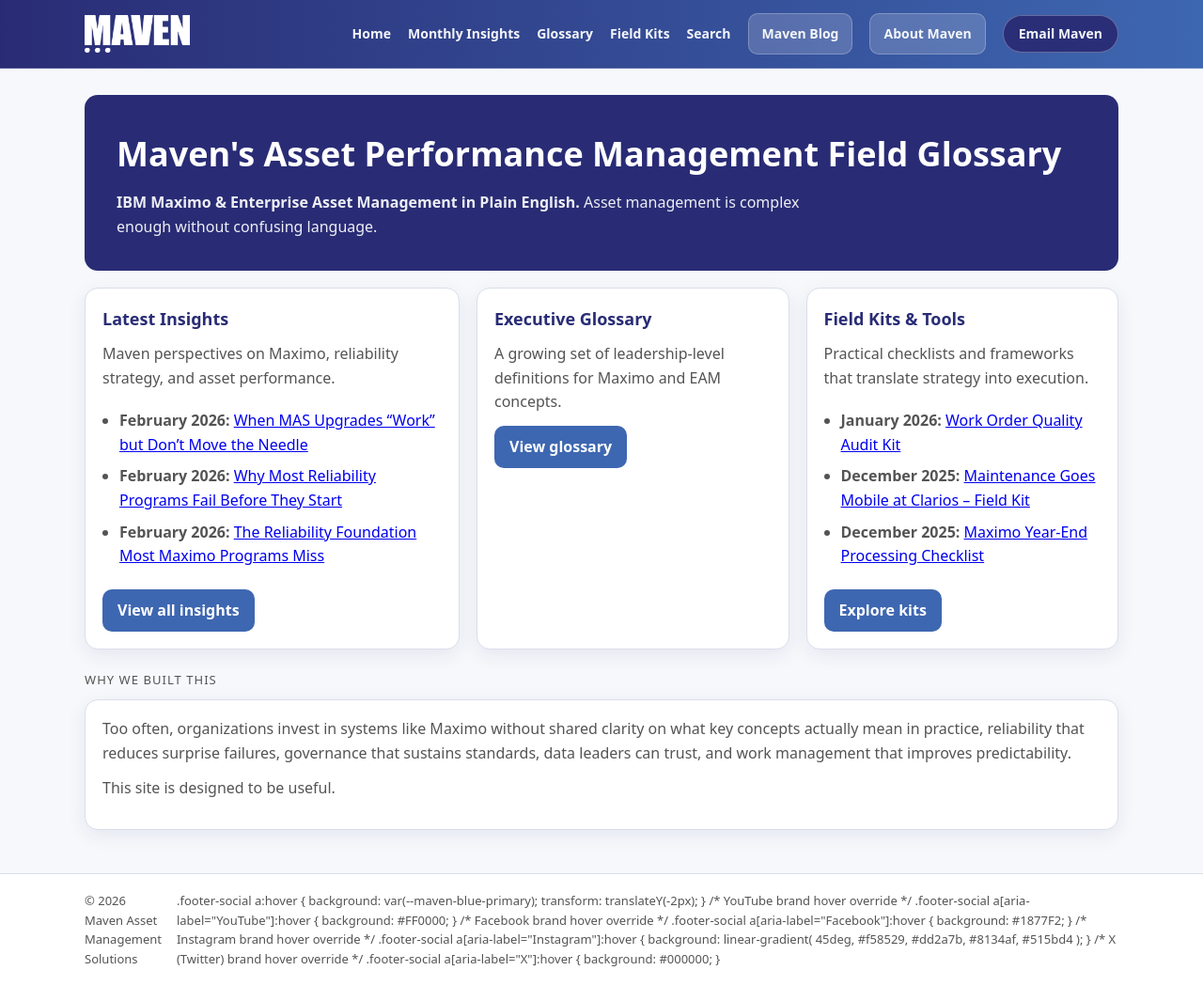
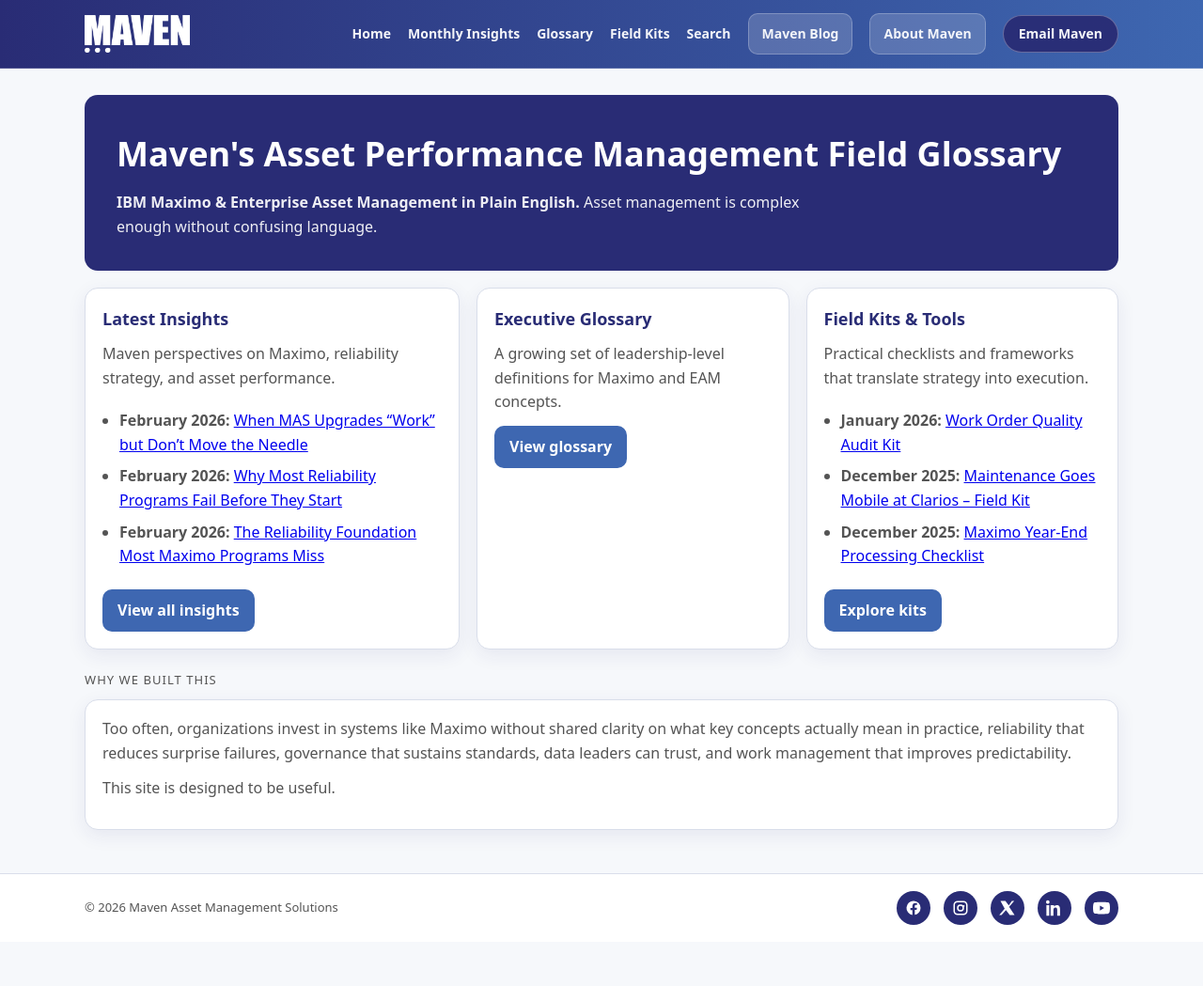
Before and after one commit to Maven-Asset-Management-Insights/content, a Jekyll site: the page built from index.md, in a window 1280 px wide. Shown: the whole page at 94% size. Built offline with Jekyll 4.4.1, drawn with Linux system fonts in a browser that asks for light colours; after the commit the page ends 1002 px from its top, so only the background shows below that.

Commit message:
Update default.html

```diff
--- a/_layouts/default.html
+++ b/_layouts/default.html
@@ -31,12 +31,15 @@
           <a href="{{ "/glossary" | relative_url }}">Glossary</a>
           <a href="{{ "/field-kits" | relative_url }}">Field Kits</a>
           <a href="{{ "/search/" | relative_url }}">Search</a>
+
           <a class="cta" href="https://www.mavenasset.com/learn/blog/" target="_blank" rel="noopener">
             Maven Blog
           </a>
+
           <a class="cta" href="https://www.mavenasset.com" target="_blank" rel="noopener">
             About Maven
           </a>
+
           <a class="email-btn" href="mailto:mas@mavenasset.com">
             Email Maven
           </a>
@@ -59,36 +62,57 @@
         </div>
 
         <div class="footer-social">
-.footer-social a:hover {
-  background: var(--maven-blue-primary);
-  transform: translateY(-2px);
-}
 
-/* YouTube brand hover override */
-.footer-social a[aria-label="YouTube"]:hover {
-  background: #FF0000;
-}
+          <!-- Facebook -->
+          <a href="https://www.facebook.com/mavenasset/"
+             target="_blank"
+             rel="noopener"
+             aria-label="Facebook">
+            <svg viewBox="0 0 24 24" fill="currentColor">
+              <path d="M22 12a10 10 0 1 0-11.6 9.9v-7h-2.8v-2.9h2.8V9.4c0-2.8 1.7-4.4 4.2-4.4 1.2 0 2.4.2 2.4.2v2.6h-1.4c-1.4 0-1.8.9-1.8 1.8v2.2h3.1l-.5 2.9h-2.6v7A10 10 0 0 0 22 12z"/>
+            </svg>
+          </a>
 
-/* Facebook brand hover override */
-.footer-social a[aria-label="Facebook"]:hover {
-  background: #1877F2;
-}
+          <!-- Instagram -->
+          <a href="https://www.instagram.com/mavenasset/"
+             target="_blank"
+             rel="noopener"
+             aria-label="Instagram">
+            <svg viewBox="0 0 24 24" fill="currentColor">
+              <path d="M7.75 2C4.57 2 2 4.57 2 7.75v8.5C2 19.43 4.57 22 7.75 22h8.5C19.43 22 22 19.43 22 16.25v-8.5C22 4.57 19.43 2 16.25 2h-8.5zm0 2h8.5C18.32 4 20 5.68 20 7.75v8.5c0 2.07-1.68 3.75-3.75 3.75h-8.5C5.68 20 4 18.32 4 16.25v-8.5C4 5.68 5.68 4 7.75 4zm4.25 3a5 5 0 1 0 0 10 5 5 0 0 0 0-10zm0 2a3 3 0 1 1 0 6 3 3 0 0 1 0-6zm4.75-.9a1.1 1.1 0 1 0 0 2.2 1.1 1.1 0 0 0 0-2.2z"/>
+            </svg>
+          </a>
 
-/* Instagram brand hover override */
-.footer-social a[aria-label="Instagram"]:hover {
-  background: linear-gradient(
-    45deg,
-    #f58529,
-    #dd2a7b,
-    #8134af,
-    #515bd4
-  );
-}
+          <!-- X (Twitter) -->
+          <a href="https://x.com/mavenasset"
+             target="_blank"
+             rel="noopener"
+             aria-label="X">
+            <svg viewBox="0 0 24 24" fill="currentColor">
+              <path d="M18.244 2H21.5l-7.25 8.29L22 22h-6.83l-5.34-6.99L3.5 22H.244l7.75-8.86L2 2h6.97l4.84 6.4L18.244 2z"/>
+            </svg>
+          </a>
 
-/* X (Twitter) brand hover override */
-.footer-social a[aria-label="X"]:hover {
-  background: #000000;
-}
+          <!-- LinkedIn -->
+          <a href="https://www.linkedin.com/company/maven-asset-management"
+             target="_blank"
+             rel="noopener"
+             aria-label="LinkedIn">
+            <svg viewBox="0 0 24 24" fill="currentColor">
+              <path d="M4.98 3.5C4.98 4.88 3.86 6 2.48 6S0 4.88 0 3.5 1.12 1 2.48 1 4.98 2.12 4.98 3.5zM.5 8h4v15h-4V8zm7 0h3.8v2h.05c.53-1 1.82-2.05 3.75-2.05 4.01 0 4.75 2.64 4.75 6.08V23h-4v-7.5c0-1.79-.03-4.1-2.5-4.1-2.5 0-2.88 1.95-2.88 3.97V23h-4V8z"/>
+            </svg>
+          </a>
+
+          <!-- YouTube -->
+          <a href="https://www.youtube.com/@mavenasset"
+             target="_blank"
+             rel="noopener"
+             aria-label="YouTube">
+            <svg viewBox="0 0 24 24" fill="currentColor">
+              <path d="M23.5 6.2a3 3 0 0 0-2.1-2.1C19.5 3.5 12 3.5 12 3.5s-7.5 0-9.4.6A3 3 0 0 0 .5 6.2 31.4 31.4 0 0 0 0 12a31.4 31.4 0 0 0 .5 5.8 3 3 0 0 0 2.1 2.1c1.9.6 9.4.6 9.4.6s7.5 0 9.4-.6a3 3 0 0 0 2.1-2.1A31.4 31.4 0 0 0 24 12a31.4 31.4 0 0 0-.5-5.8zM9.75 15.5v-7l6 3.5-6 3.5z"/>
+            </svg>
+          </a>
+
         </div> <!-- closes footer-social -->
 
       </div> <!-- closes footer-inner -->
```
Lines whose indentation alone changed are shown as unchanged.
